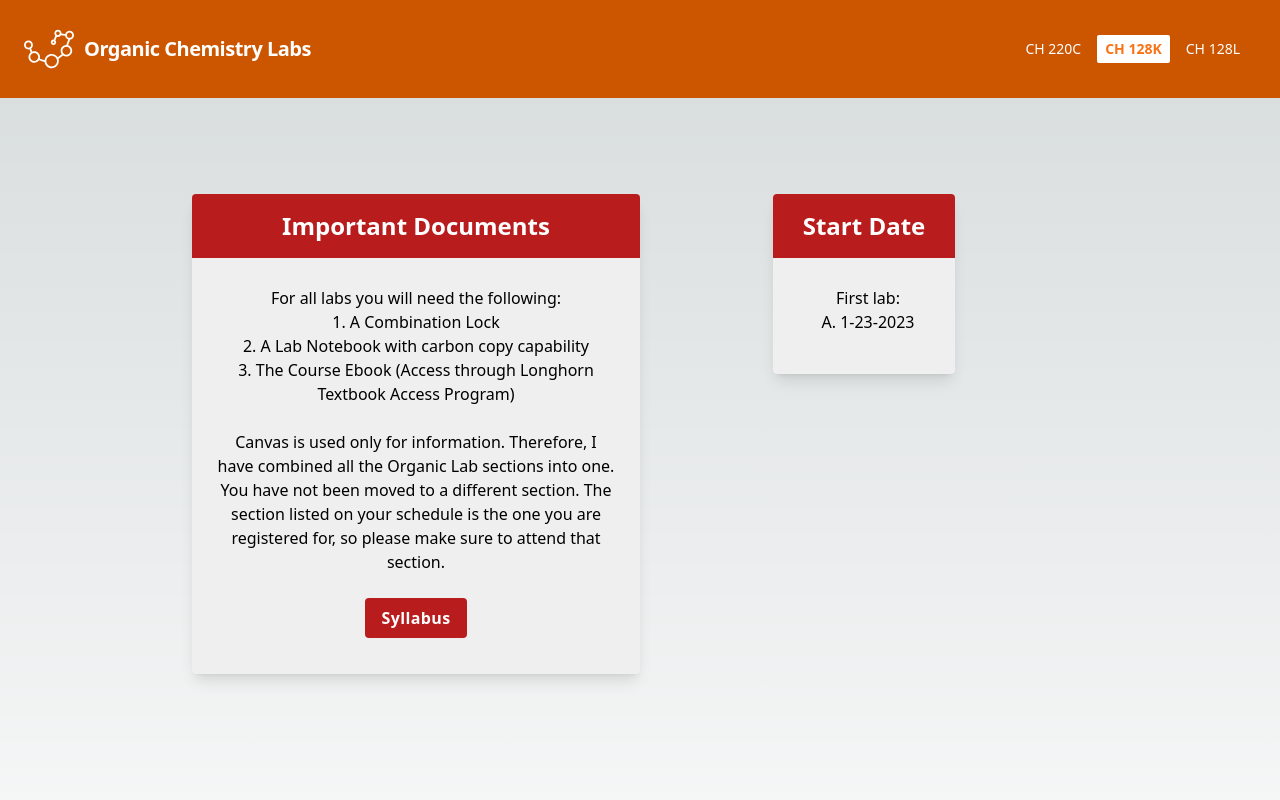
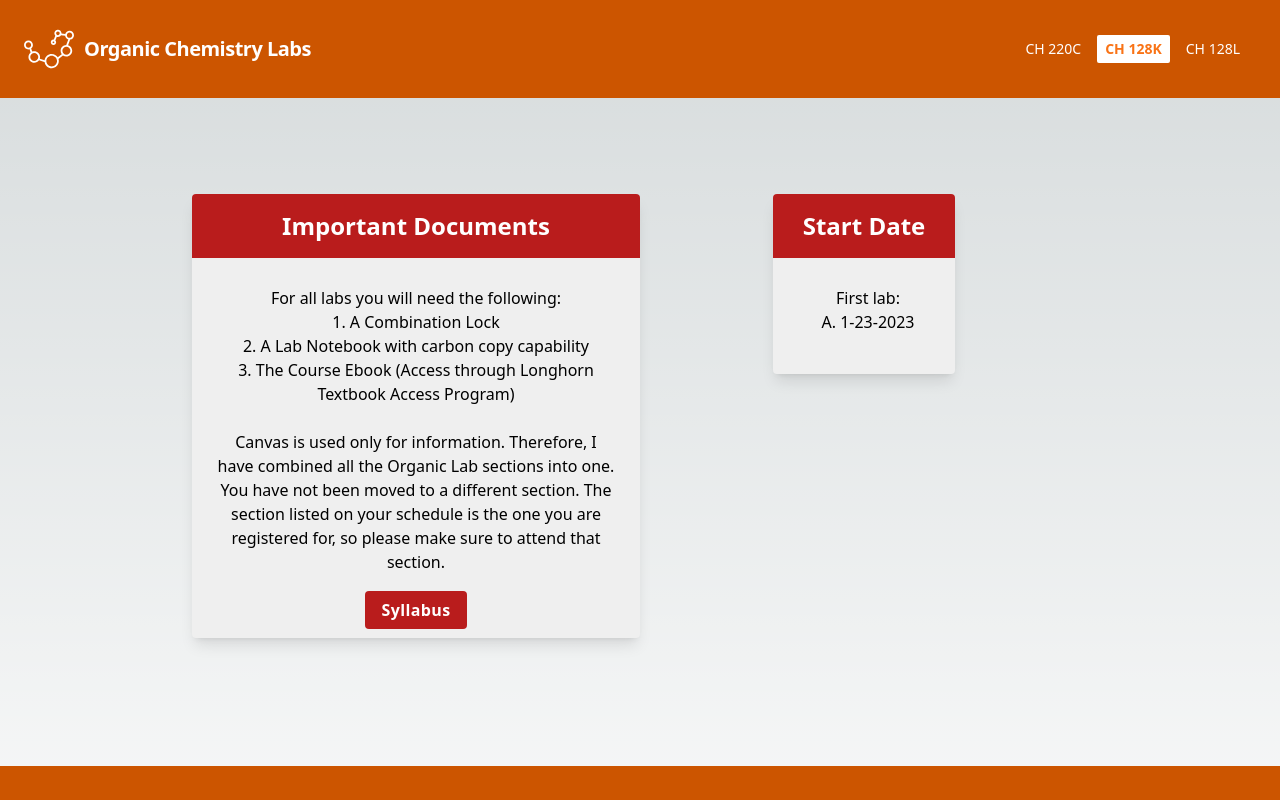
Before and after one commit to Justin8912/Ochem-Lab-Website, a Next.js app: page /CH128K/LandingPage in a window 1280 px wide. Shown: the top 800 px of the page. Built offline with nearby package versions, Linux system fonts and the light colour scheme.

Commit message:
Fixed button so that the entire button can be clicked in order to get to the link

```diff
--- a/resources/assets/button.js
+++ b/resources/assets/button.js
@@ -4,8 +4,13 @@ export default function Button(props) {
   let hoverCol = 'hover:' + props.hoverColor;
 
   return (
-    <button className={`${props.color} ${props.hoverColor} text-white font-bold py-2 px-4 rounded mb-5 tracking-wide min-w-fit max-w-fit md:max-w-full mx-auto md:mx-0`}>
-      <Link href={props.link ? props.link : ''}>{props.name ? props.name : ''}</Link>
-    </button>
+    <Link
+      href={props.link ? props.link : ''}
+      className={`${props.color} ${props.hoverColor} text-white text-center font-bold py-2 px-4 rounded mb-5 tracking-wide min-w-fit max-w-fit md:max-w-full mx-auto md:mx-0`}>
+      <button className='text-center content-center mx-auto justify-self-center'>
+        {props.name ? props.name : ''}
+      </button>
+
+    </Link>
   )
 }
```
